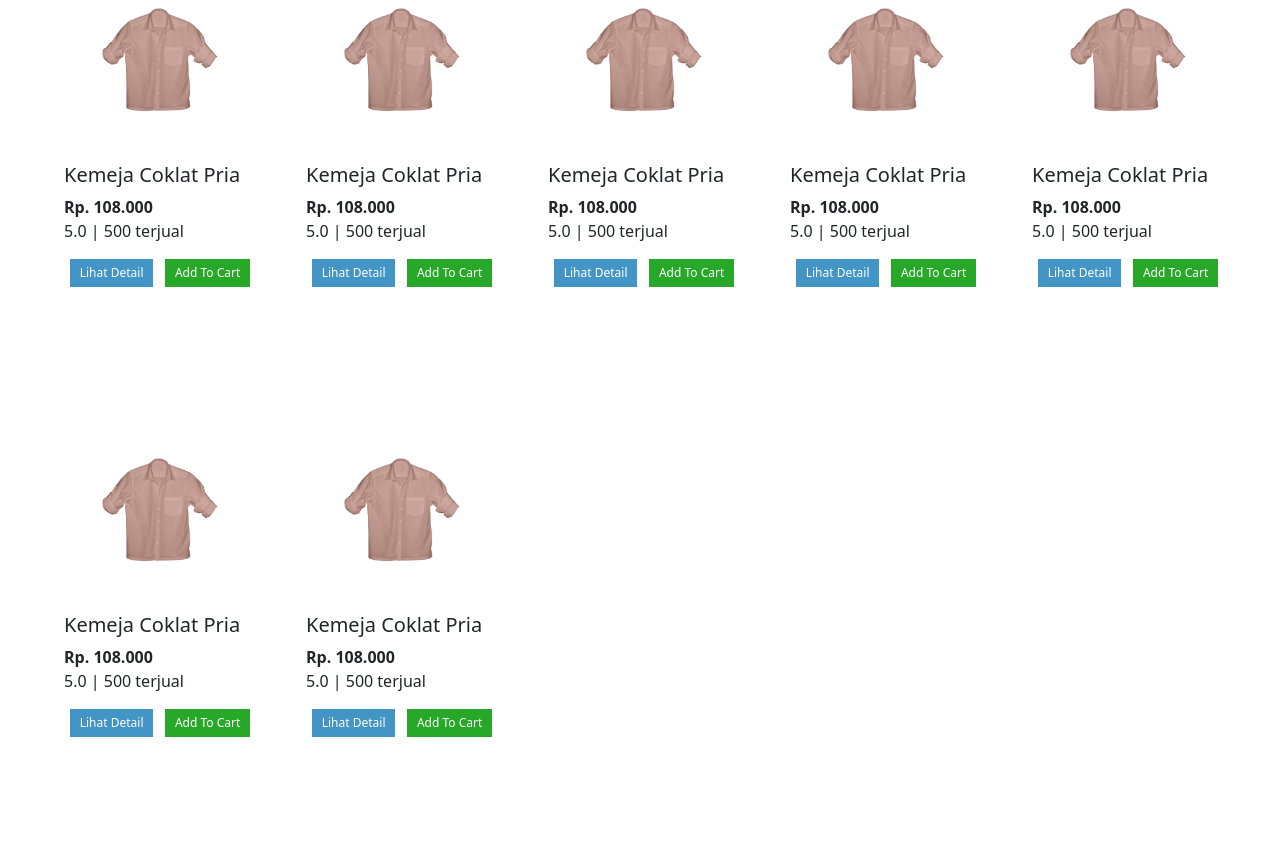
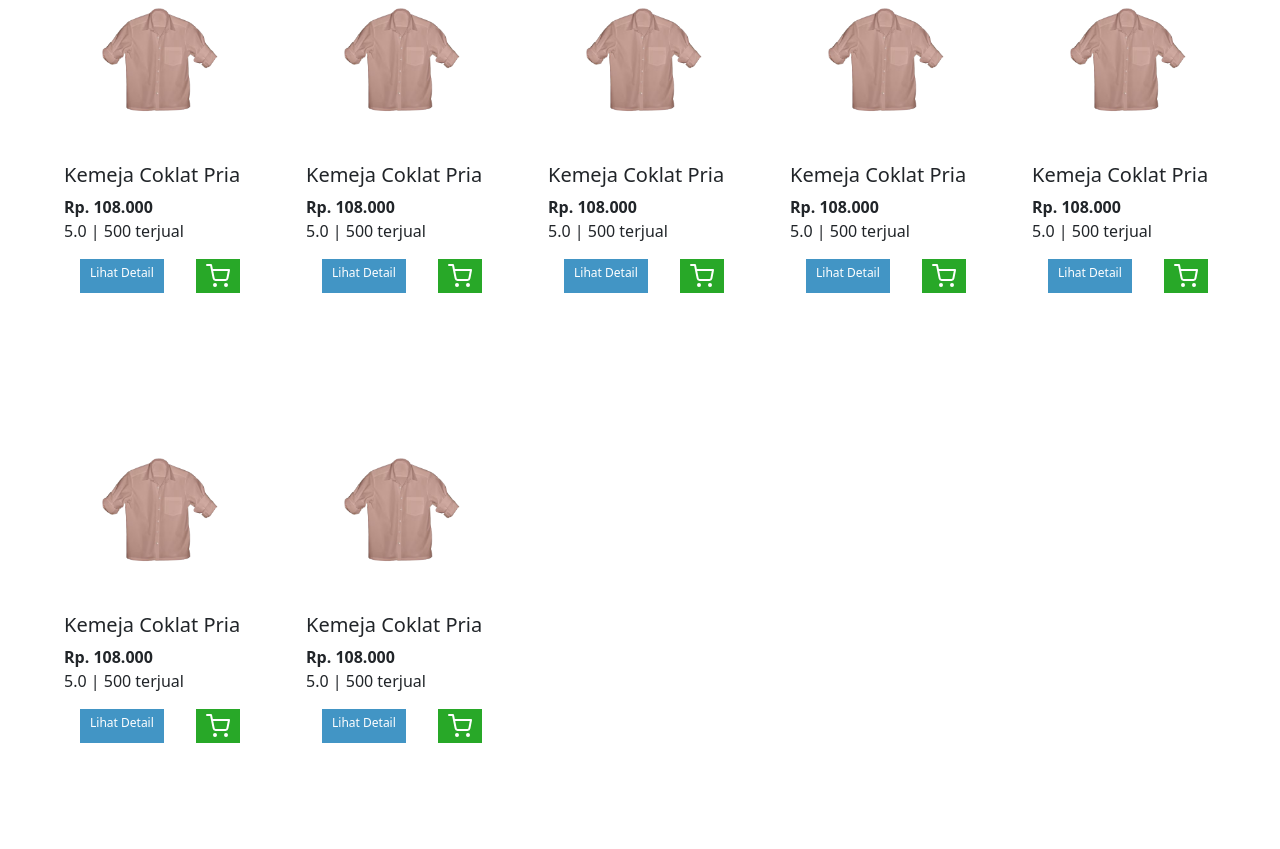
Before and after one commit to yuldan14/astrophile, a PHP site: page /product.html in a window 1280 px wide. Shown: the part 209-1058 px from the top of the page. Run offline with PHP 8.4, Linux system fonts and the light colour scheme.

Commit message:
Add files via upload

```diff
--- a/product.html
+++ b/product.html
@@ -123,7 +123,7 @@
           </div>
           <div class="lihat-detail">
             <a href="checkout.html">Lihat Detail</a>
-            <a href="" style="background-color: #28a828;">Add To Cart</a>
+            <a href="" style="background-color: #28a828;"><i data-feather="shopping-cart"></i></a>
           </div>
         </div>
         <div class="card-produk">
@@ -143,7 +143,7 @@
           </div>
           <div class="lihat-detail">
             <a href="checkout.html">Lihat Detail</a>
-            <a href="" style="background-color: #28a828;">Add To Cart</a>
+            <a href="" style="background-color: #28a828;"><i data-feather="shopping-cart"></i></a>
           </div>
         </div>
         <div class="card-produk">
@@ -163,7 +163,7 @@
           </div>
           <div class="lihat-detail">
             <a href="checkout.html">Lihat Detail</a>
-            <a href="" style="background-color: #28a828;">Add To Cart</a>
+            <a href="" style="background-color: #28a828;"><i data-feather="shopping-cart"></i></a>
           </div>
         </div>
         <div class="card-produk">
@@ -183,7 +183,7 @@
           </div>
           <div class="lihat-detail">
             <a href="checkout.html">Lihat Detail</a>
-            <a href="" style="background-color: #28a828;">Add To Cart</a>
+            <a href="" style="background-color: #28a828;"><i data-feather="shopping-cart"></i></a>
           </div>
         </div>
         <div class="card-produk">
@@ -203,7 +203,7 @@
           </div>
           <div class="lihat-detail">
             <a href="checkout.html">Lihat Detail</a>
-            <a href="" style="background-color: #28a828;">Add To Cart</a>
+            <a href="" style="background-color: #28a828;"><i data-feather="shopping-cart"></i></a>
           </div>
         </div>
         <div class="card-produk">
@@ -223,7 +223,7 @@
           </div>
           <div class="lihat-detail">
             <a href="checkout.html">Lihat Detail</a>
-            <a href="" style="background-color: #28a828;">Add To Cart</a>
+            <a href="" style="background-color: #28a828;"><i data-feather="shopping-cart"></i></a>
           </div>
         </div>
         <div class="card-produk">
@@ -243,7 +243,7 @@
           </div>
           <div class="lihat-detail">
             <a href="checkout.html">Lihat Detail</a>
-            <a href="" style="background-color: #28a828;">Add To Cart</a>
+            <a href="" style="background-color: #28a828;"><i data-feather="shopping-cart"></i></a>
           </div>
         </div>
       </div>
--- a/style.css
+++ b/style.css
@@ -1083,7 +1083,7 @@ section#produk-page {
     width: 20px;
   }
   .card-container .lihat-detail a{
-    font-size: 7px;
+    font-size: 12px;
   }
   .nama-produk h5 {
     font-size: 1rem;
```
